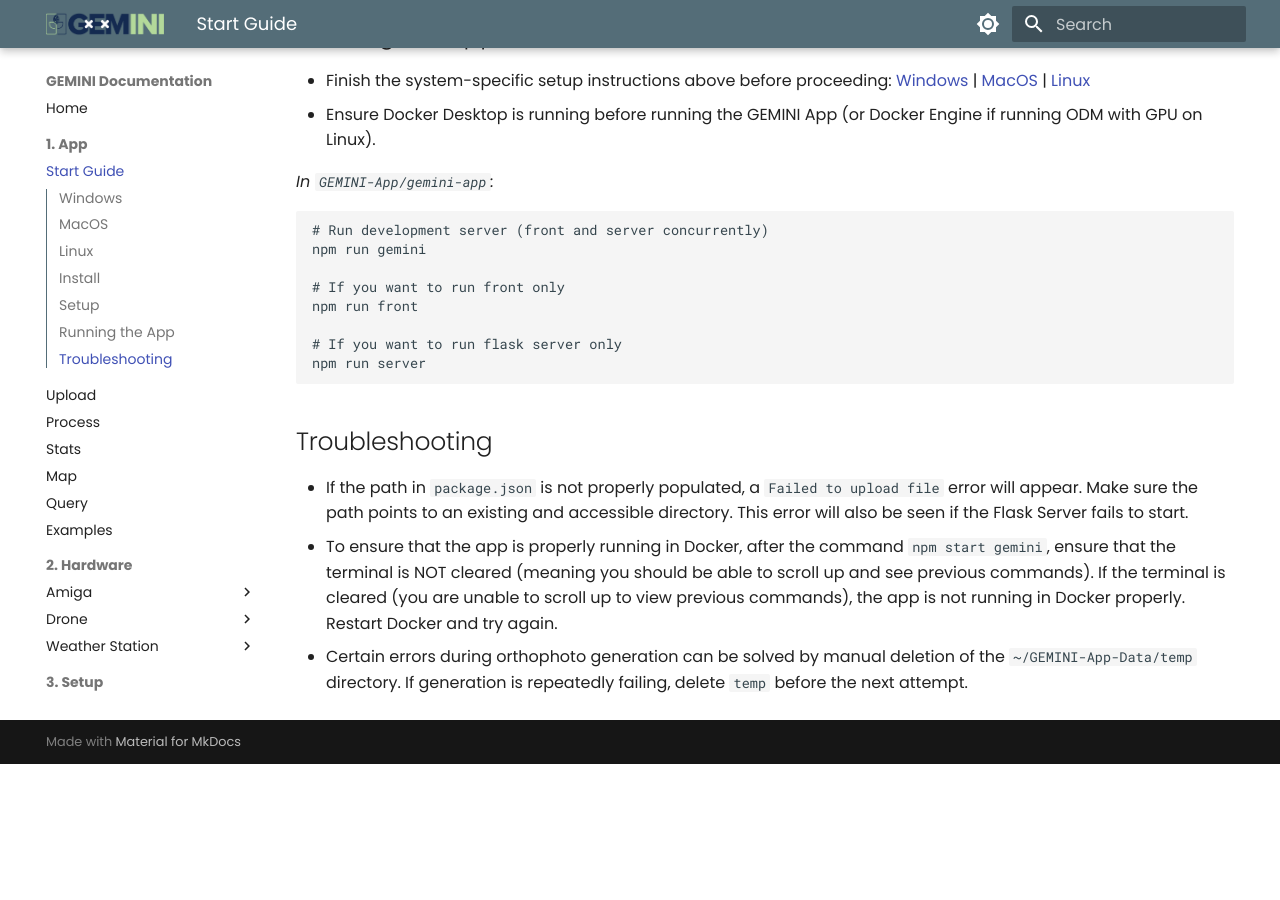
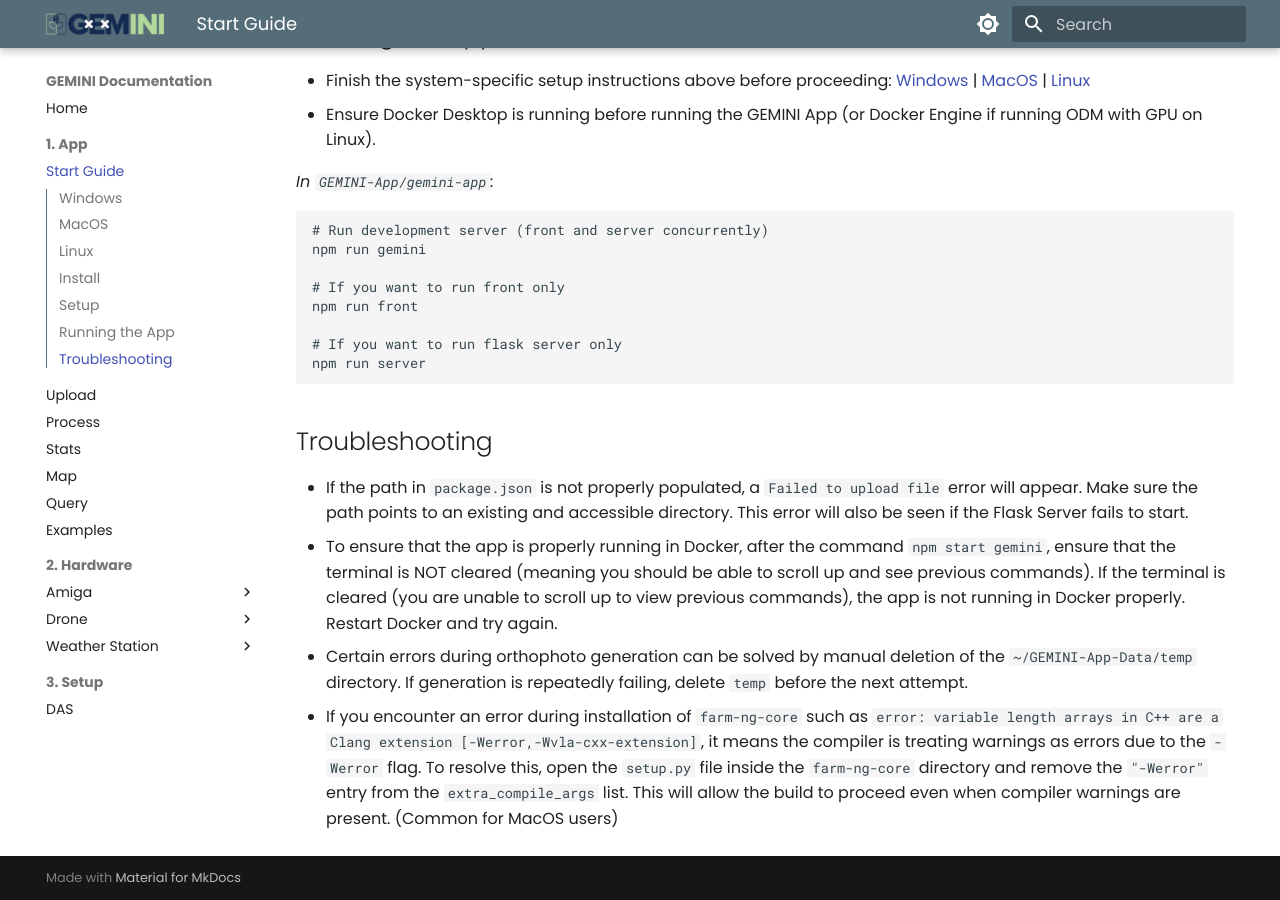
Before and after one commit to GEMINI-Breeding/GEMINI-Breeding.github.io, an MkDocs documentation site: the page built from docs/1. App/1- Installation.md, in a window 1280 px wide and 900 px high, scrolled down 2468 px. Built offline with MkDocs 1.6.1 and Material for MkDocs 9.7.7, drawn with Linux system fonts in a browser that asks for light colours; before the commit the page ends 3232 px from its top, so only the background shows below that.

Commit message:
Update 1- Installation.md
farm-ng-core troubleshooting for mac users

```diff
--- a/docs/1. App/1- Installation.md
+++ b/docs/1. App/1- Installation.md
@@ -92,3 +92,4 @@
 - If the path in `package.json` is not properly populated, a `Failed to upload file` error will appear. Make sure the path points to an existing and accessible directory. This error will also be seen if the Flask Server fails to start.
 - To ensure that the app is properly running in Docker, after the command `npm start gemini`, ensure that the terminal is NOT cleared (meaning you should be able to scroll up and see previous commands). If the terminal is cleared (you are unable to scroll up to view previous commands), the app is not running in Docker properly. Restart Docker and try again.
 - Certain errors during orthophoto generation can be solved by manual deletion of the `~/GEMINI-App-Data/temp` directory. If generation is repeatedly failing, delete `temp` before the next attempt.
+- If you encounter an error during installation of `farm-ng-core` such as `error: variable length arrays in C++ are a Clang extension [-Werror,-Wvla-cxx-extension]`, it means the compiler is treating warnings as errors due to the `-Werror` flag. To resolve this, open the `setup.py` file inside the `farm-ng-core` directory and remove the `"-Werror"` entry from the `extra_compile_args` list. This will allow the build to proceed even when compiler warnings are present. (Common for MacOS users)
```
